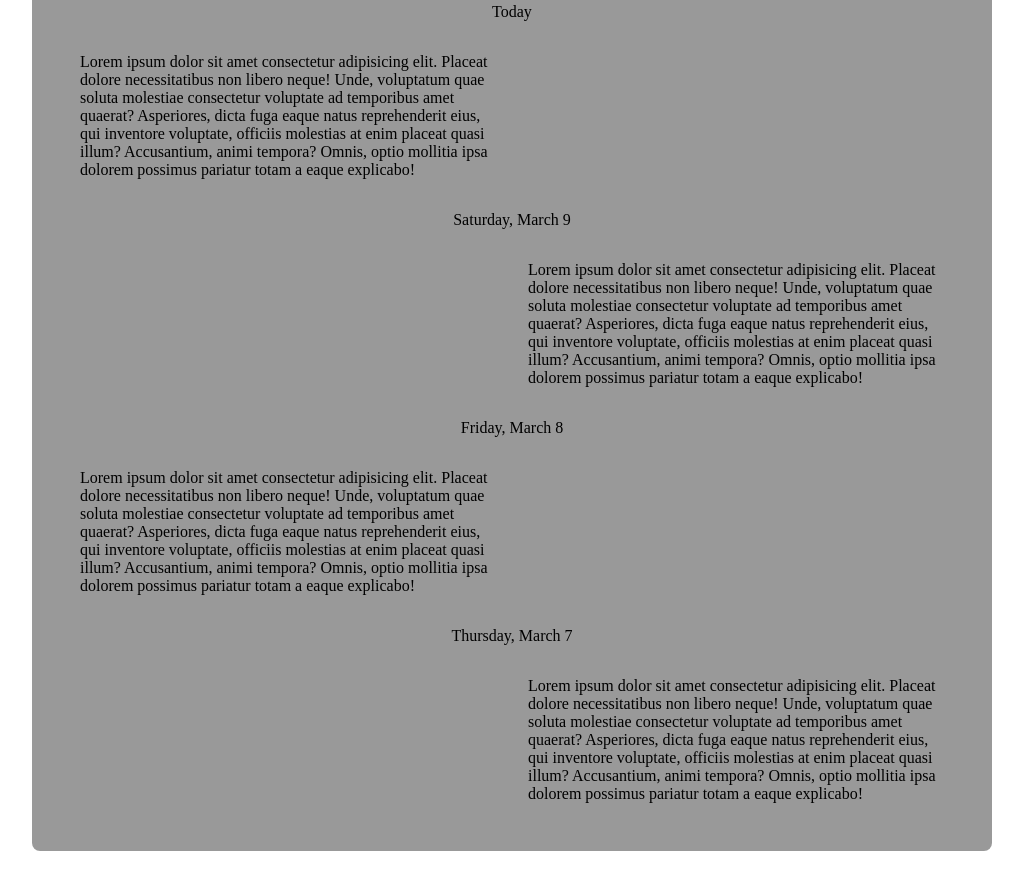
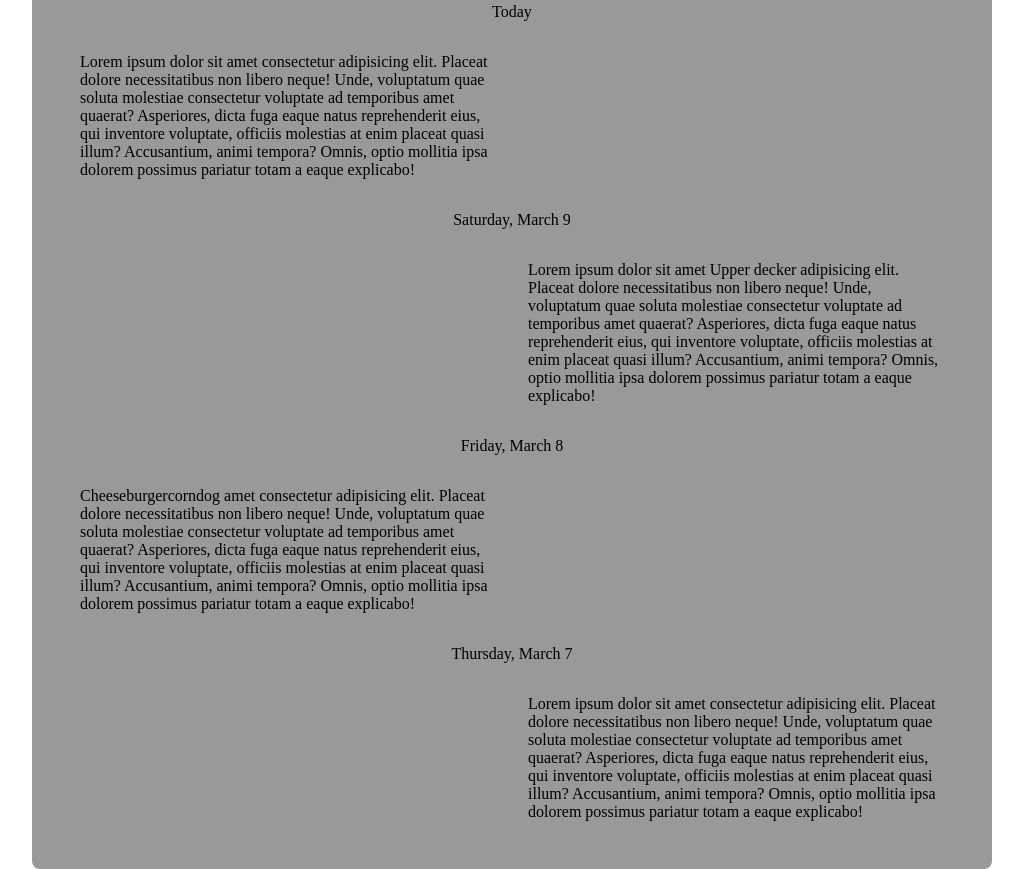
Before and after one commit to pteskey/equinox, a plain HTML site: page index.html in a window 1280 px wide. Shown: the part 937-1806 px from the top of the page, without its empty margins (128-1151 px from the left). Drawn offline with Linux system fonts and the light colour scheme.

Commit message:
change some words

```diff
--- a/index.html
+++ b/index.html
@@ -66,13 +66,13 @@
         <h4>Saturday, March 9</h4>
         <div class="project-content">
           <div class="column"></div>
-          <div class="column">Lorem ipsum dolor sit amet consectetur adipisicing elit. Placeat dolore necessitatibus non libero neque! Unde, voluptatum quae soluta molestiae consectetur voluptate ad temporibus amet quaerat? Asperiores, dicta fuga eaque natus reprehenderit eius, qui inventore voluptate, officiis molestias at enim placeat quasi illum? Accusantium, animi tempora? Omnis, optio mollitia ipsa dolorem possimus pariatur totam a eaque explicabo!</div>
+          <div class="column">Lorem ipsum dolor sit amet Upper decker adipisicing elit. Placeat dolore necessitatibus non libero neque! Unde, voluptatum quae soluta molestiae consectetur voluptate ad temporibus amet quaerat? Asperiores, dicta fuga eaque natus reprehenderit eius, qui inventore voluptate, officiis molestias at enim placeat quasi illum? Accusantium, animi tempora? Omnis, optio mollitia ipsa dolorem possimus pariatur totam a eaque explicabo!</div>
         </div>
       </div>
       <div class="project-row">
         <h4>Friday, March 8</h4>
         <div class="project-content">
-          <div class="column">Lorem ipsum dolor sit amet consectetur adipisicing elit. Placeat dolore necessitatibus non libero neque! Unde, voluptatum quae soluta molestiae consectetur voluptate ad temporibus amet quaerat? Asperiores, dicta fuga eaque natus reprehenderit eius, qui inventore voluptate, officiis molestias at enim placeat quasi illum? Accusantium, animi tempora? Omnis, optio mollitia ipsa dolorem possimus pariatur totam a eaque explicabo!</div>
+          <div class="column">Cheeseburgercorndog amet consectetur adipisicing elit. Placeat dolore necessitatibus non libero neque! Unde, voluptatum quae soluta molestiae consectetur voluptate ad temporibus amet quaerat? Asperiores, dicta fuga eaque natus reprehenderit eius, qui inventore voluptate, officiis molestias at enim placeat quasi illum? Accusantium, animi tempora? Omnis, optio mollitia ipsa dolorem possimus pariatur totam a eaque explicabo!</div>
           <div class="column"></div>
         </div>
       </div>
```
